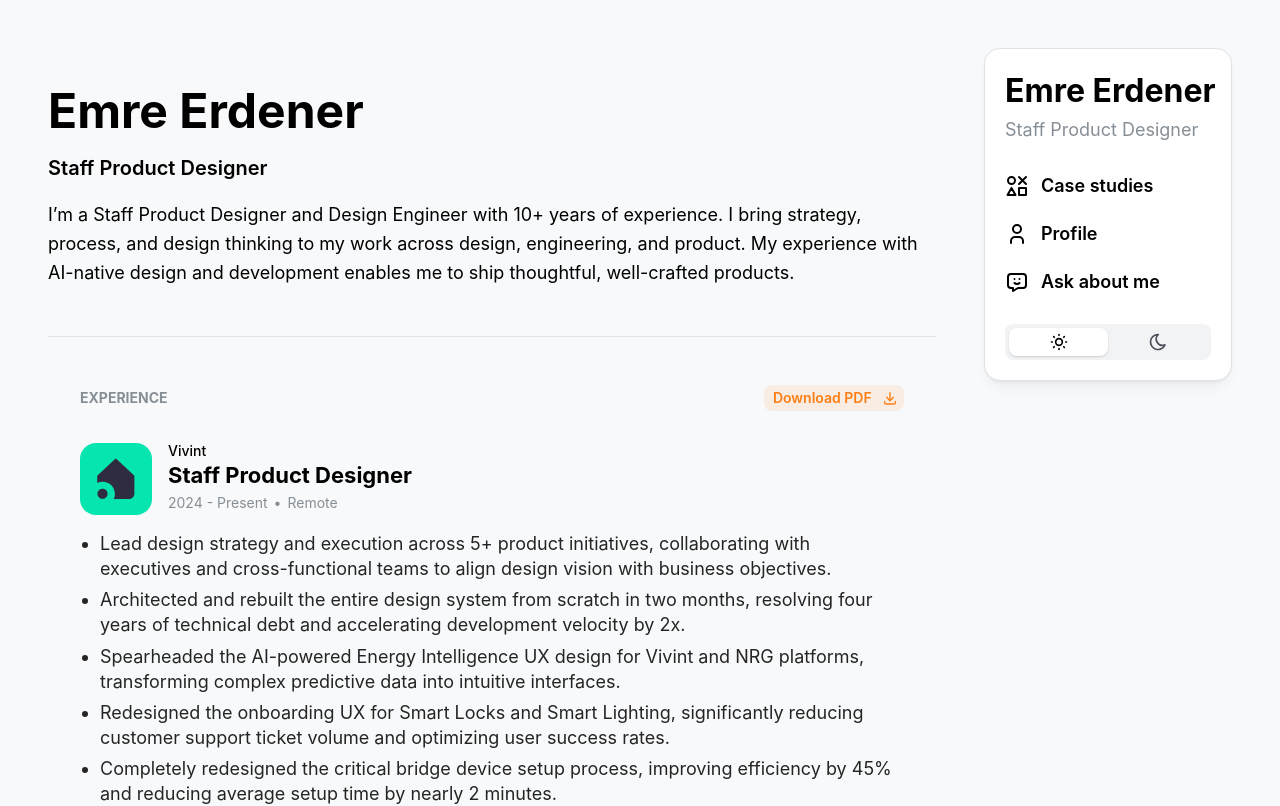
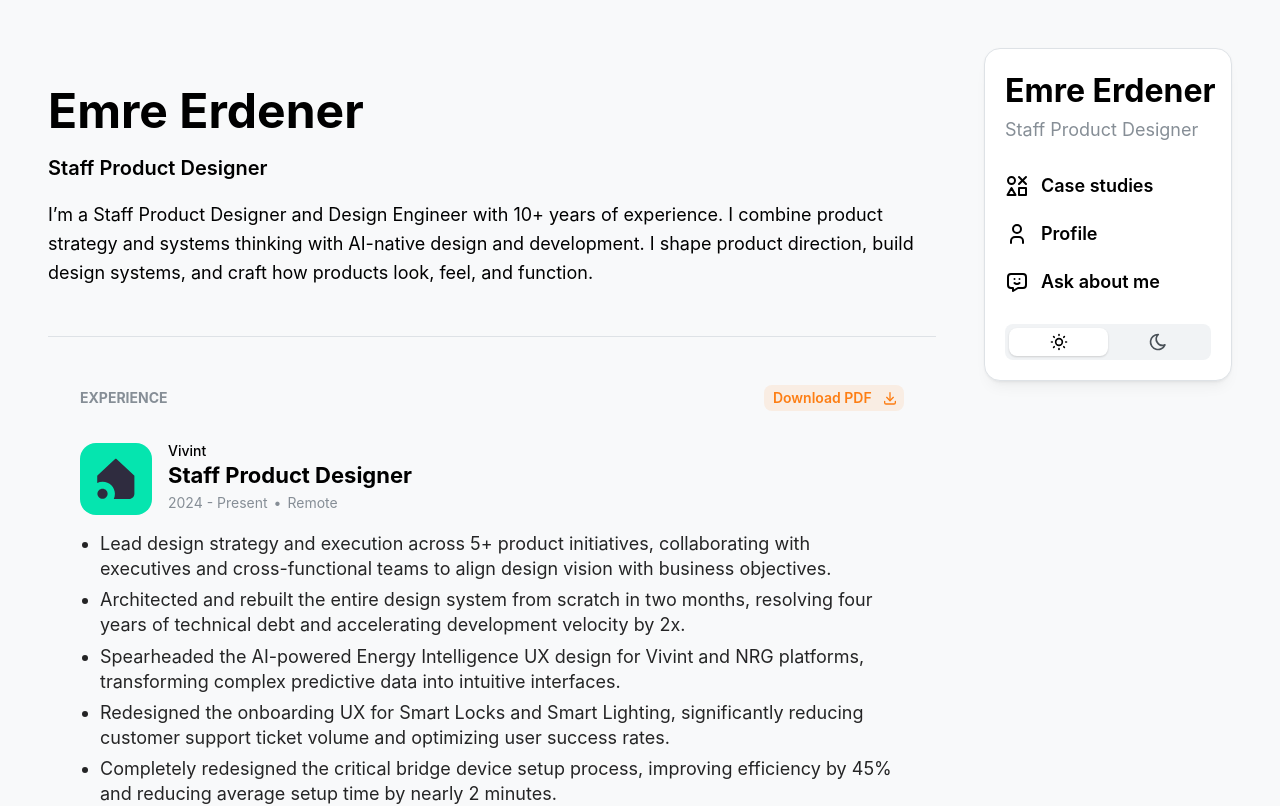
Before and after one commit to emreerdener/portfolio, a Next.js app: page /resume in a window 1280 px wide. Shown: the top 806 px of the page. Built offline with nearby package versions, Linux system fonts and the light colour scheme.

Commit message:
fix: refine personal description in ResumePage and AboutMe components for clarity and impact

```diff
--- a/src/app/resume/page.tsx
+++ b/src/app/resume/page.tsx
@@ -21,10 +21,10 @@ export default function ResumePage() {
 
         <Stack pb="xl">
           <Text size="lg">
-            I’m a Staff Product Designer and Design Engineer with 10+ years of experience. I bring
-            strategy, process, and design thinking to my work across design, engineering, and
-            product. My experience with AI-native design and development enables me to ship
-            thoughtful, well-crafted products.
+            I’m a Staff Product Designer and Design Engineer with 10+ years of experience. I combine
+            product strategy and systems thinking with AI-native design and development. I shape
+            product direction, build design systems, and craft how products look, feel, and
+            function.
           </Text>
         </Stack>
 
--- a/src/components/content/about/components/AboutMe.tsx
+++ b/src/components/content/about/components/AboutMe.tsx
@@ -21,10 +21,10 @@ export default function AboutMe({
             Hello, I'm Emre
           </Title>
           <Text fz={bodySize}>
-            I’m a Staff Product Designer and Design Engineer with 10+ years of experience. I bring
-            strategy, process, and design thinking to my work across design, engineering, and
-            product. AI-native design and development enables me to ship thoughtful, well-crafted
-            products.
+            I’m a Staff Product Designer and Design Engineer with 10+ years of experience. I combine
+            product strategy and systems thinking with AI-native design and development. I shape
+            product direction, build design systems, and craft how products look, feel, and
+            function.
           </Text>
         </Stack>
 
```
